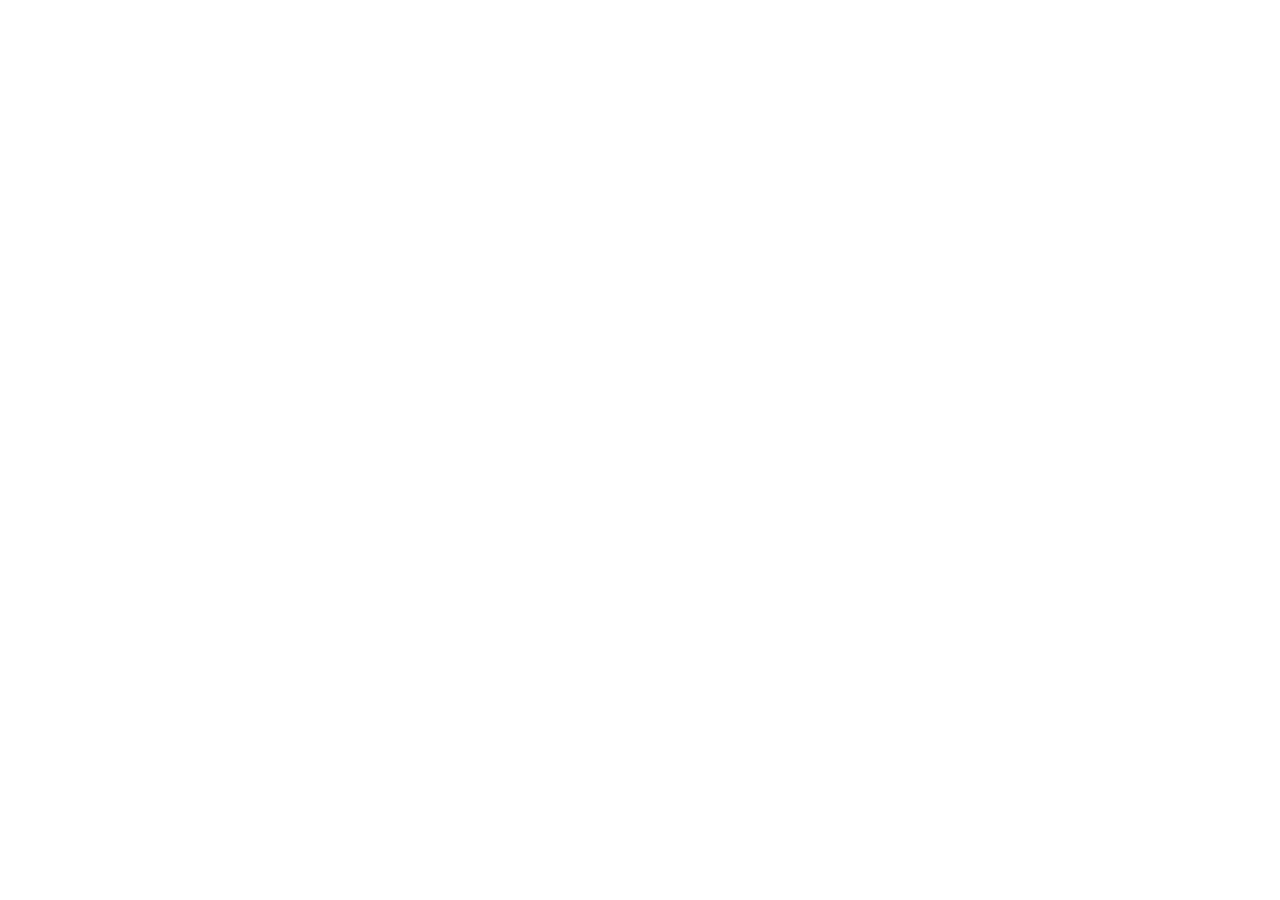
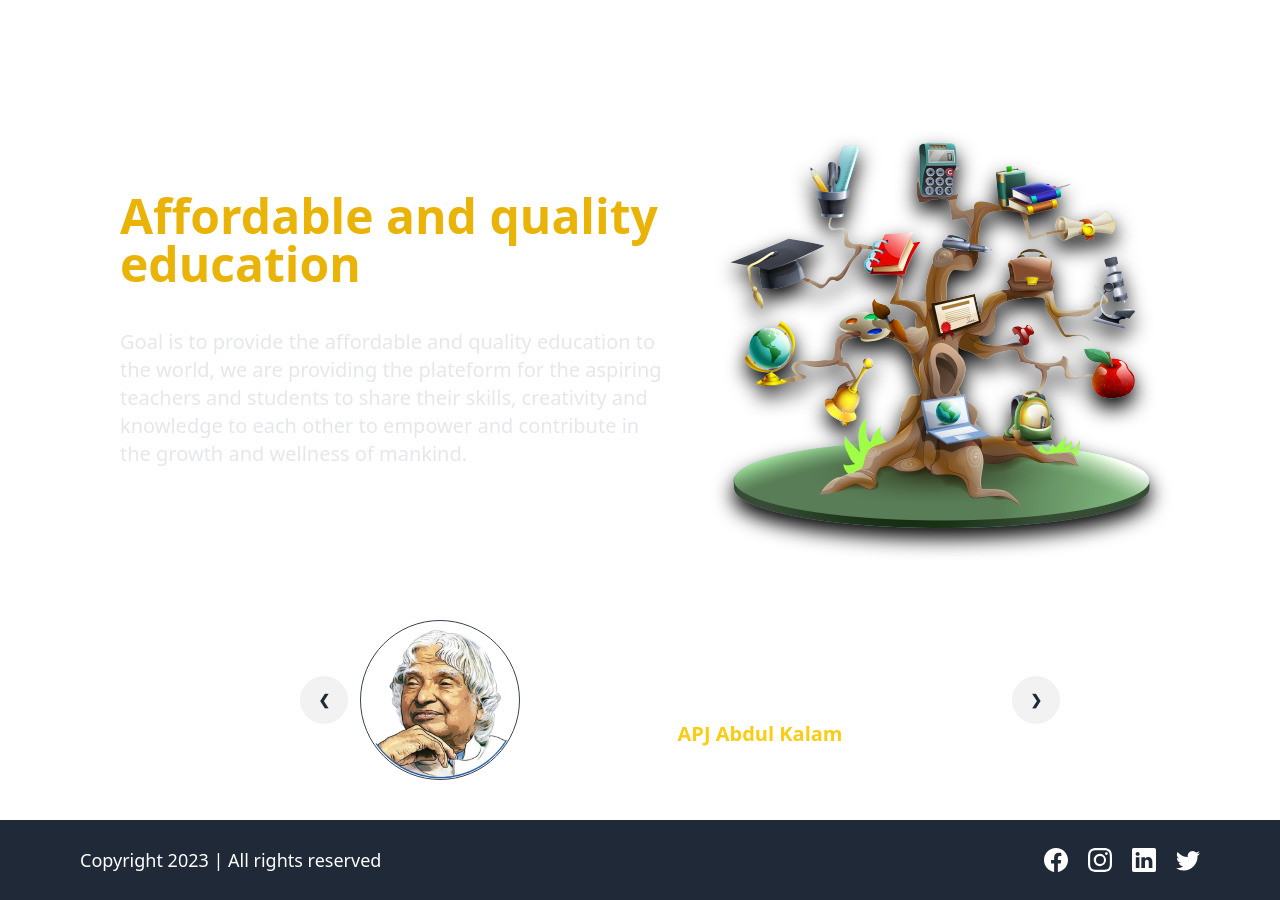
Before and after one commit to ajaydewangan1100/LMS_Frontend_practice, a React (Vite) app: page /about in a window 1280 px wide. Before the commit this address had no page. Before the commit the page ends 800 px from the top, so only its background shows below. Built offline with nearby package versions, Linux system fonts and the light colour scheme.

Commit message:
added About us page and fixed login and signup button on sidebar

```diff
--- a/src/App.jsx
+++ b/src/App.jsx
@@ -2,6 +2,7 @@
 
 import { Route, Routes } from "react-router-dom";
 
+import AboutUs from "./Pages/AboutUs";
 import HomePage from "./Pages/HomePage";
 
 function App() {
@@ -9,6 +10,7 @@
     <>
       <Routes>
         <Route path="/" element={<HomePage />}></Route>
+        <Route path="/about" element={<AboutUs />}></Route>
       </Routes>
     </>
   );
--- a/src/Layouts/HomeLayout.jsx
+++ b/src/Layouts/HomeLayout.jsx
@@ -53,7 +53,7 @@
         </div>
         <div className="drawer-side w-0">
           <label htmlFor="my-drawer" className="drawer-overlay"></label>
-          <ul className="menu p-4 w-48 sm:w-80 bg-base-200 text-base-content relative">
+          <ul className="menu p-4 w-48 h-[100%] sm:w-80 bg-base-200 text-base-content relative">
             <li className="w-fit absolute right-2 z-50">
               <button onClick={hideDrawer}>
                 <AiFillCloseCircle size={24} />
@@ -77,7 +77,7 @@
               <Link to="/about">About Us</Link>
             </li>
             {!isLoggedIn && (
-              <li className="absolute bottom-2 w-[90%]">
+              <li className="absolute bottom-4 w-[90%]">
                 <div className="w-full flex items-center justify-center">
                   <button className="btn-primary px-4 py-1 font-semibold rounded-md w-full">
                     <Link to="/login">Login</Link>
@@ -89,7 +89,7 @@
               </li>
             )}
             {isLoggedIn && (
-              <li className="absolute bottom-2 w-[90%]">
+              <li className="absolute bottom-4 w-[90%]">
                 <div className="w-full flex items-center justify-center">
                   <button className="btn-primary px-4 py-1 font-semibold rounded-md w-full">
                     <Link to="/user/profile">Profile</Link>
--- /dev/null
+++ b/src/Pages/AboutUs.jsx
@@ -0,0 +1,150 @@
+import aboutMainImage from "../Assets/images/aboutMainImage.png";
+import APJ from "../Assets/Images/QuotesPersonalityImage/apj.png";
+import BILLGATES from "../Assets/Images/QuotesPersonalityImage/billGates.png";
+import EINSTEIN from "../Assets/Images/QuotesPersonalityImage/einstein.png";
+import NELSONMANDELA from "../Assets/Images/QuotesPersonalityImage/nelsonMandela.png";
+import STEVEJOBS from "../Assets/Images/QuotesPersonalityImage/steveJobs.png";
+import HomeLayout from "../Layouts/HomeLayout.jsx";
+
+function AboutUs() {
+  return (
+    <HomeLayout>
+      <div className="pl-20 pt-20 flex flex-col text-white">
+        <div className="flex items-center gap-5 mx-10">
+          <section className="w-1/2 space-y-10">
+            <h1 className="text-5xl text-yellow-500  font-semibold">
+              Affordable and quality education
+            </h1>
+            <p className="text-xl text-gray-200">
+              Goal is to provide the affordable and quality education to the
+              world, we are providing the plateform for the aspiring teachers
+              and students to share their skills, creativity and knowledge to
+              each other to empower and contribute in the growth and wellness of
+              mankind.
+            </p>
+          </section>
+          <div className="w-1/2">
+            <img
+              id="test-1"
+              style={{ filter: "drop-shadow(0px 10px 10px rgb(0,0,0))" }}
+              className="drop-shadow-2xl"
+              src={aboutMainImage}
+              alt="About main image"
+            />
+          </div>
+        </div>
+
+        {/* coruosel div */}
+        <div className="carousel w-2/3 m-auto my-10">
+          <div id="slide1" className="carousel-item relative w-fit px-20">
+            <img
+              src={APJ}
+              className="w-40 h-40 my-auto border border-gray-700 rounded-full"
+            />
+            <div className="my-auto mx-5 ml-5 font-semibold text-center">
+              <p>
+                “To succeed in your mission, you must have single-minded
+                devotion to your goal.”
+              </p>
+              <h1 className="text-xl mt-5 text-yellow-400">APJ Abdul Kalam</h1>
+            </div>
+            <div className="absolute flex justify-between transform -translate-y-1/2 left-5 right-5 top-1/2">
+              <a href="#slide5" className="btn btn-circle">
+                ❮
+              </a>
+              <a href="#slide2" className="btn btn-circle">
+                ❯
+              </a>
+            </div>
+          </div>
+          <div id="slide2" className="carousel-item relative w-fit px-20">
+            <img
+              src={BILLGATES}
+              className="w-40 h-40 my-auto rounded-full border border-gray-700"
+            />
+            <div className="my-auto mx-5 ml-5 font-semibold text-center">
+              <p>
+                “Don't compare yourself with anyone in this world ... if you do
+                so, you are insulting yourself.”
+              </p>
+              <h1 className="text-xl mt-5 text-yellow-400">Bill Gates</h1>
+            </div>
+            <div className="absolute flex justify-between transform -translate-y-1/2 left-5 right-5 top-1/2">
+              <a href="#slide1" className="btn btn-circle">
+                ❮
+              </a>
+              <a href="#slide3" className="btn btn-circle">
+                ❯
+              </a>
+            </div>
+          </div>
+          <div id="slide3" className="carousel-item relative w-fit px-20">
+            <img
+              src={EINSTEIN}
+              className="w-40 h-40 my-auto rounded-full border border-gray-700"
+            />
+            <div className="my-auto mx-5 ml-5 font-semibold text-center">
+              <p>
+                “Anyone who has never made a mistake has never tried anything
+                new.”
+              </p>
+              <h1 className="text-xl mt-5 text-yellow-400">EINSTEIN</h1>
+            </div>
+            <div className="absolute flex justify-between transform -translate-y-1/2 left-5 right-5 top-1/2">
+              <a href="#slide2" className="btn btn-circle">
+                ❮
+              </a>
+              <a href="#slide4" className="btn btn-circle">
+                ❯
+              </a>
+            </div>
+          </div>
+          <div id="slide4" className="carousel-item relative w-fit px-20">
+            <img
+              src={NELSONMANDELA}
+              className="w-40 h-40 my-auto rounded-full border border-gray-700"
+            />
+            <div className="my-auto mx-5 ml-5 font-semibold text-center">
+              <p>
+                “Education is the most powerful weapon which you can use to
+                change the world.”
+              </p>
+              <h1 className="text-xl mt-5 text-yellow-400">Nelson Mandela</h1>
+            </div>
+            <div className="absolute flex justify-between transform -translate-y-1/2 left-5 right-5 top-1/2">
+              <a href="#slide3" className="btn btn-circle">
+                ❮
+              </a>
+              <a href="#slide5" className="btn btn-circle">
+                ❯
+              </a>
+            </div>
+          </div>
+          <div id="slide5" className="carousel-item relative w-fit px-20">
+            <img
+              src={STEVEJOBS}
+              className="w-40 h-40 my-auto rounded-full border border-gray-700"
+            />
+            <div className="my-auto mx-5 ml-5 font-semibold text-center">
+              <p>
+                “We’re here to put a dent in the universe. Otherwise why else
+                even be here?”
+              </p>
+              <h1 className="text-xl mt-5 text-yellow-400">Steve Jobs</h1>
+            </div>
+            <div className="absolute flex justify-between transform -translate-y-1/2 left-5 right-5 top-1/2">
+              <a href="#slide4" className="btn btn-circle">
+                ❮
+              </a>
+              <a href="#slide1" className="btn btn-circle">
+                ❯
+              </a>
+            </div>
+          </div>
+        </div>
+      </div>
+    </HomeLayout>
+  );
+}
+
+export default AboutUs;
--- a/tailwind.config.js
+++ b/tailwind.config.js
@@ -4,5 +4,5 @@
   theme: {
     extend: {},
   },
-  plugins: [require("daisyui"), require("@tailwindcss/line-clamp")],
+  plugins: [require("daisyui")],
 };
```
